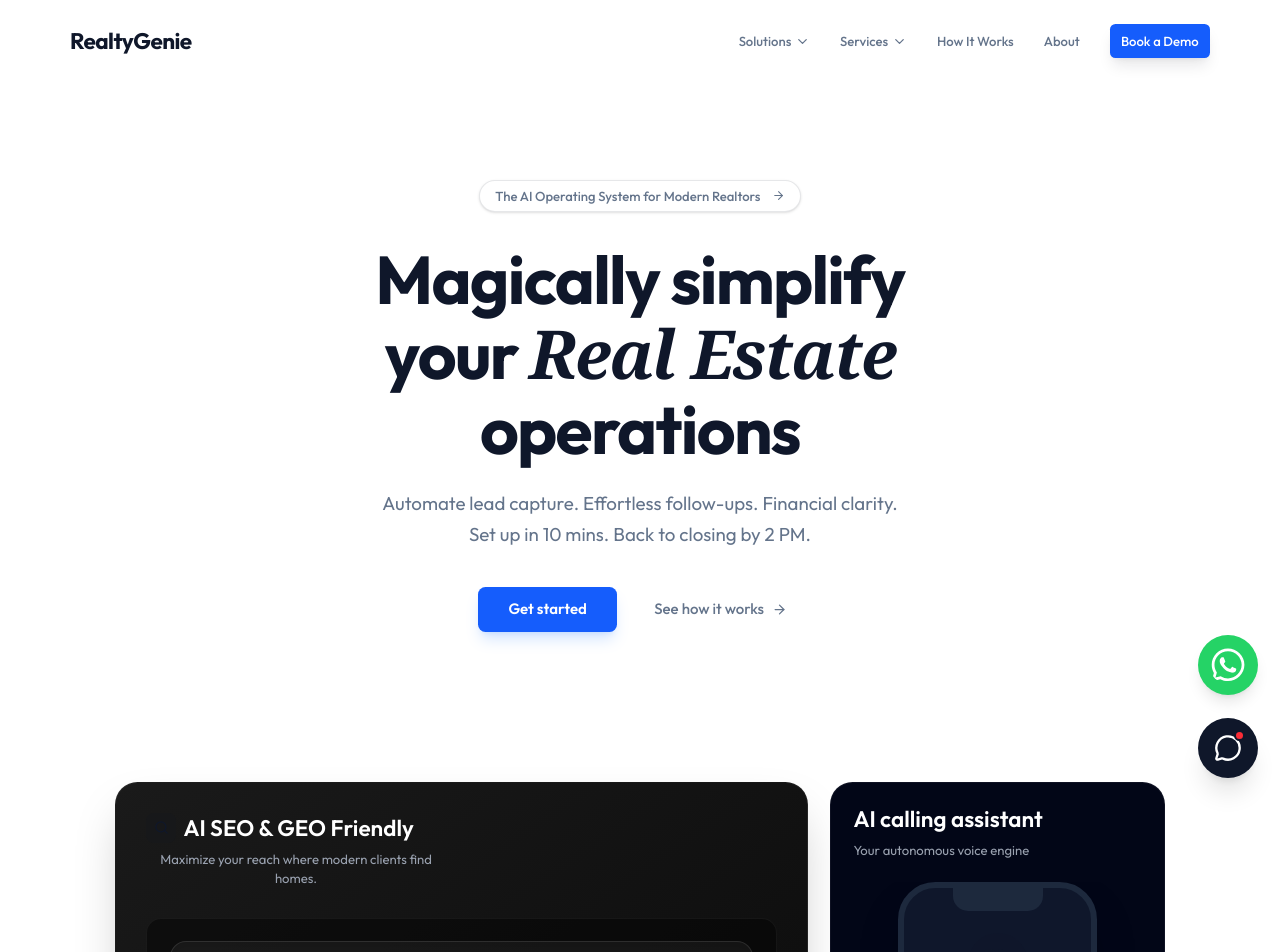
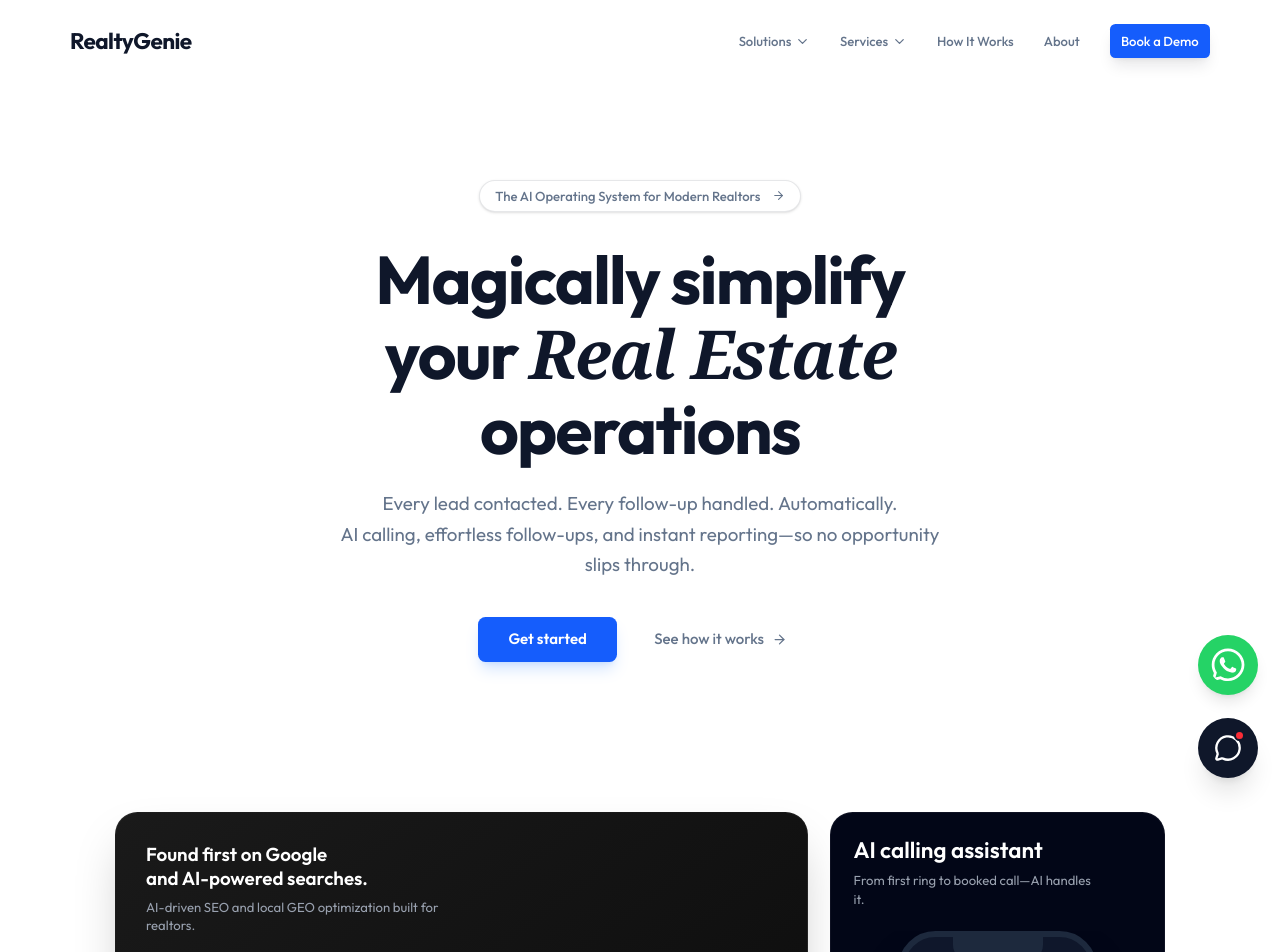
Before and after one commit to Realty-Genie/realty-genie-new, a Next.js app: page / in a window 1280 px wide. Shown: the top 952 px of the page. Built offline with nearby package versions, Linux system fonts and the light colour scheme.

Commit message:
code: metadata change

```diff
--- a/components/landing/BentoCards.tsx
+++ b/components/landing/BentoCards.tsx
@@ -194,10 +194,9 @@
     const active = isMobile ? isInView : isHovered;
 
     const names = [
-        "RealtyGenie AI",
-        "Seller Identification AI",
-        "Your Personal AI",
-        "Lead Nurture AI"
+        "Calls",
+        "Follow-ups",
+        "Done"
     ];
 
     useEffect(() => {
@@ -225,7 +224,7 @@
                     AI calling assistant
                 </h3>
                 <p className="text-sm text-gray-400 max-w-[240px] mx-auto md:mx-0">
-                    Your autonomous voice engine
+                    From first ring to booked call—AI handles it.
                 </p>
             </div>
 
@@ -360,17 +359,14 @@
             onHoverEnd={() => setIsHovered(false)}
             className="relative min-h-[450px] md:min-h-0 h-full w-full overflow-hidden rounded-3xl bg-gradient-to-br from-[#1a1a1a] to-[#0a0a0a] border border-white/5 p-8 flex flex-col group cursor-pointer shadow-2xl transition-all duration-500"
         >
-            <div className="relative z-10 mb-8">
-                <div className="flex items-center gap-2 mb-2">
-                    <div className="w-8 h-8 rounded-lg bg-primary/10 flex items-center justify-center">
-                        <Search className="w-4 h-4 text-primary" />
-                    </div>
-                    <h3 className="text-2xl font-semibold text-white leading-tight">
-                        AI SEO & GEO Friendly
+            <div className="relative z-10 mb-8 ">
+                <div className="flex items-center gap-2 mb-2 text-left">
+                    <h3 className="text-xl font-semibold text-white leading-tight text-left">
+                        Found first on Google <br /> and AI-powered searches.
                     </h3>
                 </div>
-                <p className="text-sm text-gray-400 max-w-[300px]">
-                    Maximize your reach where modern clients find homes.
+                <p className="text-sm text-gray-400 max-w-[300px] text-left">
+                    AI-driven SEO and local GEO optimization built for realtors.
                 </p>
             </div>
 
--- a/components/landing/Hero.tsx
+++ b/components/landing/Hero.tsx
@@ -57,8 +57,8 @@
                     animate="show"
                     className="text-lg md:text-xl text-muted-foreground max-w-2xl mx-auto mb-10 leading-relaxed"
                 >
-                    Automate lead capture. Effortless follow-ups. Financial clarity. <br className="hidden md:block" />
-                    Set up in 10 mins. Back to closing by 2 PM.
+                    Every lead contacted. Every follow-up handled. Automatically. <br />
+                    AI calling, effortless follow-ups, and instant reporting—so no opportunity slips through.
                 </motion.p>
 
                 {/* Buttons */}
```
